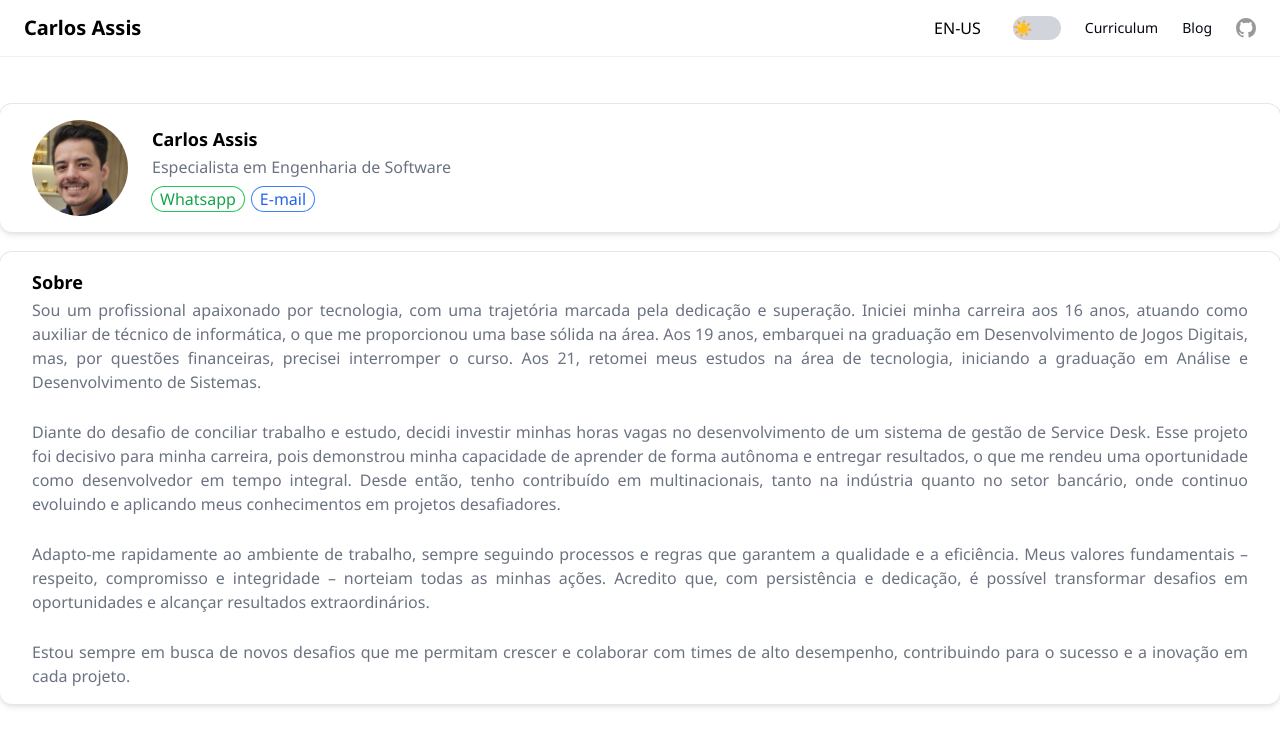
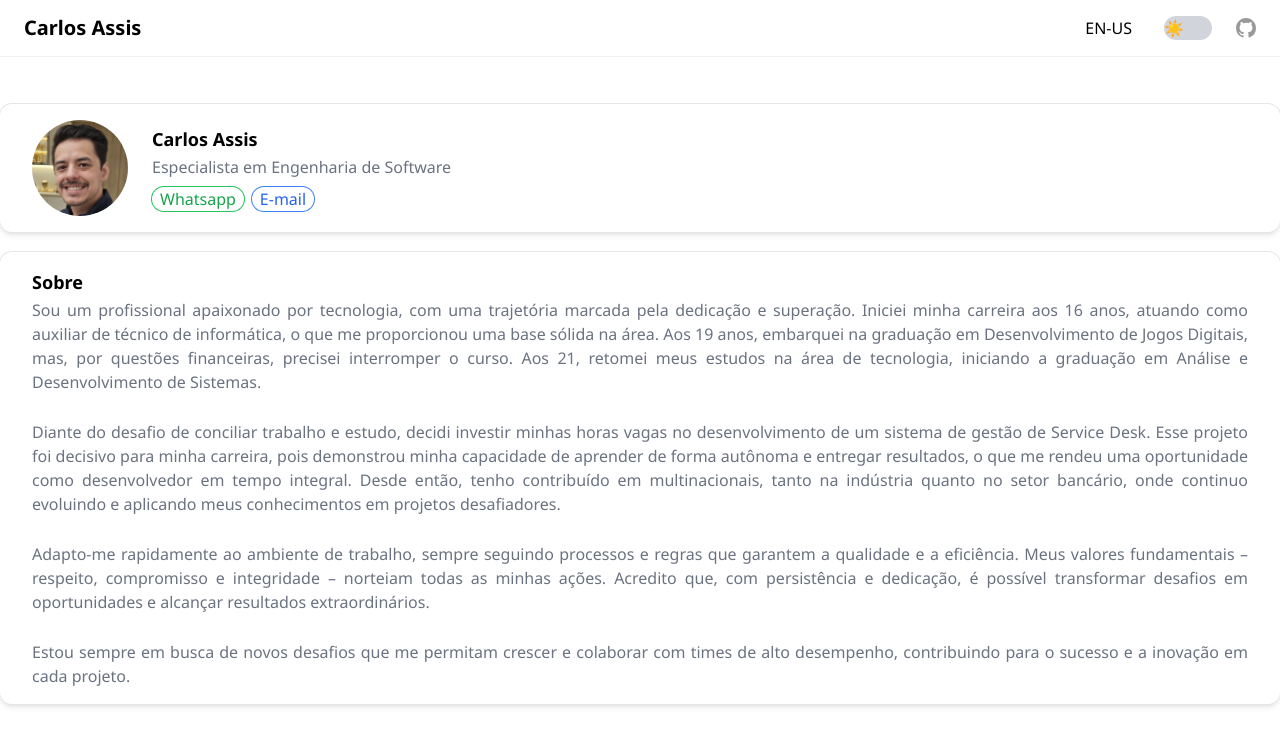
Before and after one commit to rockadu/curriculum, a website: page index.html in a window 1280 px wide. Drawn offline with nearby package versions, Linux system fonts and the light colour scheme.

Commit message:
Future features removed

```diff
--- a/index.html
+++ b/index.html
@@ -43,9 +43,9 @@
                         </div>
                     </div>
                     <div class="flex items-center gap-6 max-md:hidden">
-                        <a class="text-sm/6 text-gray-950 dark:text-white pt" href="/curriculum">Curriculum</a>
+                        <!-- <a class="text-sm/6 text-gray-950 dark:text-white pt" href="/curriculum">Curriculum</a>
                         <a class="text-sm/6 text-gray-950 dark:text-white en" href="/curriculum">Resume</a>
-                        <a class="text-sm/6 text-gray-950 dark:text-white" href="/blog">Blog</a>
+                        <a class="text-sm/6 text-gray-950 dark:text-white" href="/blog">Blog</a> -->
                         <a aria-label="GitHub repository" href="https://github.com/rockadu" target="_blank">
                             <svg viewBox="0 0 20 20" class="size-5 fill-black/40 dark:fill-gray-400">
                                 <path
@@ -136,10 +136,10 @@
                 </button>
             </div>
             <div class="grid grid-cols-1 gap-1 px-1 pb-1 sm:px-3 sm:pb-3">
-                <a class="rounded-lg px-3 py-2 text-xl/9 font-medium text-gray-950 data-active:bg-gray-950/5 dark:text-white dark:hover:bg-white/10"
+                <!-- <a class="rounded-lg px-3 py-2 text-xl/9 font-medium text-gray-950 data-active:bg-gray-950/5 dark:text-white dark:hover:bg-white/10"
                     href="/curriculum">Curriculum</a>
                 <a class="rounded-lg px-3 py-2 text-xl/9 font-medium text-gray-950 data-active:bg-gray-950/5 dark:text-white dark:hover:bg-white/10"
-                    href="/blog">Blog</a>
+                    href="/blog">Blog</a> -->
                 <a class="rounded-lg px-3 py-2 text-xl/9 font-medium text-gray-950 data-active:bg-gray-950/5 dark:text-white dark:hover:bg-white/10"
                     href="https://github.com/rockadu" target="_blank">GitHub</a>
             </div>
```
